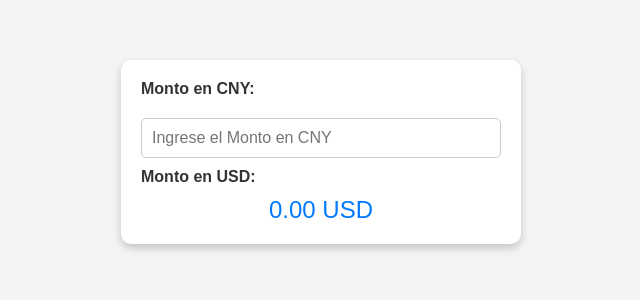
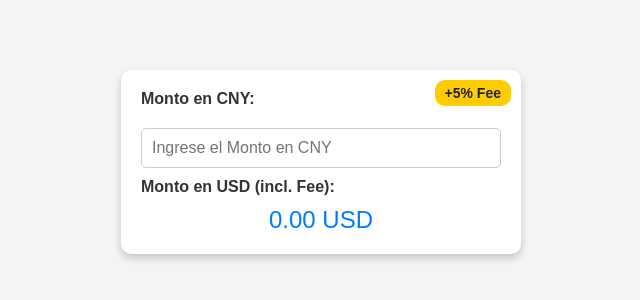
Before and after one commit to Fwavesite/calculadora-cny-usd, a plain HTML site: page index.html in a window 1280 px wide. Shown: the part 238-538 px from the top of the page, without its empty margins (319-959 px from the left). Drawn offline with Linux system fonts and the light colour scheme.

Commit message:
Update index.html

```diff
--- a/index.html
+++ b/index.html
@@ -26,7 +26,7 @@
             max-width: 400px;
             width: 100%;
             text-align: center;
-            margin-bottom: 20px; /* Espacio después del contenedor */
+            position: relative;
         }
         h3 {
             text-align: left;
@@ -48,37 +48,36 @@
             margin-top: 10px;
             text-align: center;
         }
-        .btn-submit {
-            width: 100%;
-            padding: 12px;
-            background: #222;
-            color: white;
-            border: none;
-            border-radius: 5px;
-            font-size: 16px;
-            cursor: pointer;
-            transition: 0.3s;
-            margin-top: 10px;
-        }
-        .btn-submit:hover {
-            background: #000;
+        .fee-info {
+            position: absolute;
+            top: 10px;
+            right: 10px;
+            background: #ffcc00;
+            color: #222;
+            padding: 5px 10px;
+            border-radius: 10px;
+            font-size: 14px;
+            font-weight: bold;
         }
     </style>
 </head>
 <body>
     <div class="container">
+        <div class="fee-info">+5% Fee</div>
         <h3>Monto en CNY:</h3>
         <input type="number" id="cny" placeholder="Ingrese el Monto en CNY" oninput="convertirCNY()">
 
-        <h3>Monto en USD:</h3>
+        <h3>Monto en USD (incl. Fee):</h3>
         <p id="resultado">0.00 USD</p>
     </div>
 
     <script>
         function convertirCNY() {
             const tasaConversion = 0.18; // 1 CNY = 0.18 USD
+            const fee = 1.05; // 5% extra
             const cny = document.getElementById('cny').value;
-            const usd = (cny * tasaConversion).toFixed(2);
+            let usd = (cny * tasaConversion).toFixed(2);
+            usd = (usd * fee).toFixed(2); // Aplicar el 5% extra
             document.getElementById('resultado').innerText = usd + ' USD';
         }
     </script>
```
